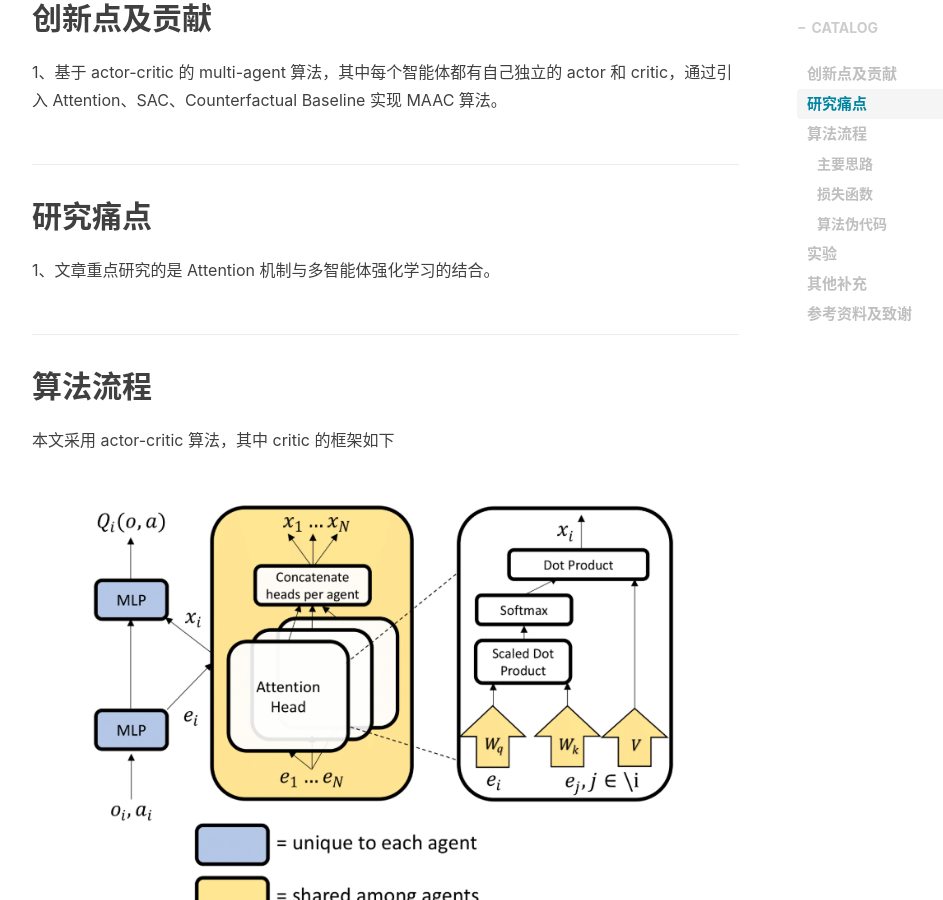
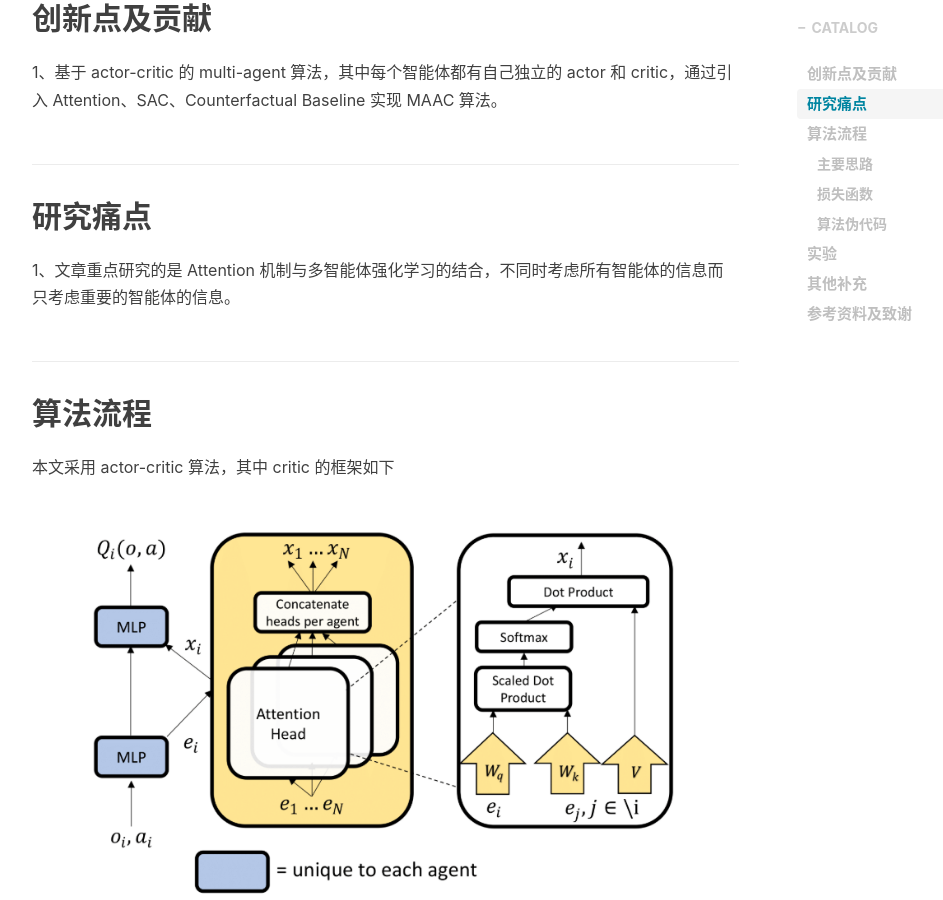
Before and after one commit to liushunyu/blog, a Jekyll site: the page built from _posts/2020-07-07-强化学习论文（17）MAAC.md, in a window 1280 px wide and 900 px high, scrolled down 894 px. Shown: the whole window, without its empty margins (233-1176 px from the left). Built offline with Jekyll 4.4.1, drawn with Linux system fonts in a browser that asks for light colours; nearby versions of some CDN libraries; formulas are drawn with MathJax 3; comment, search, counter and statistics services are not loaded.

Commit message:
Update 2020-07-07-强化学习论文（17）MAAC.md

```diff
--- a/_posts/2020-07-07-强化学习论文（17）MAAC.md
+++ b/_posts/2020-07-07-强化学习论文（17）MAAC.md
@@ -34,7 +34,7 @@ MAAC; actor-critic; off-policy; model-free; communication; continuous communicat
 
 ## 研究痛点
 
-1、文章重点研究的是 Attention 机制与多智能体强化学习的结合。
+1、文章重点研究的是 Attention 机制与多智能体强化学习的结合，不同时考虑所有智能体的信息而只考虑重要的智能体的信息。
 
 
 
```
